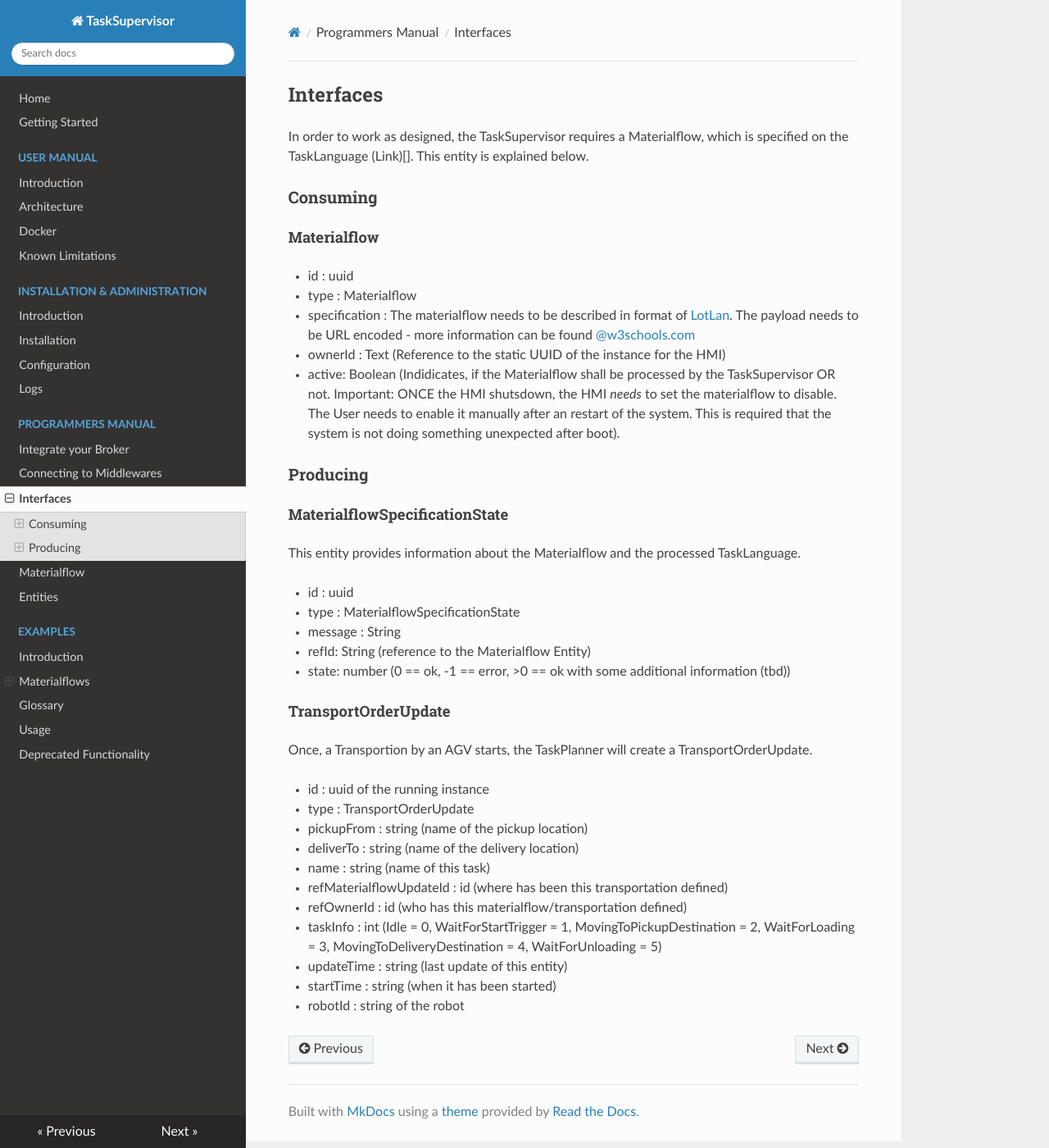
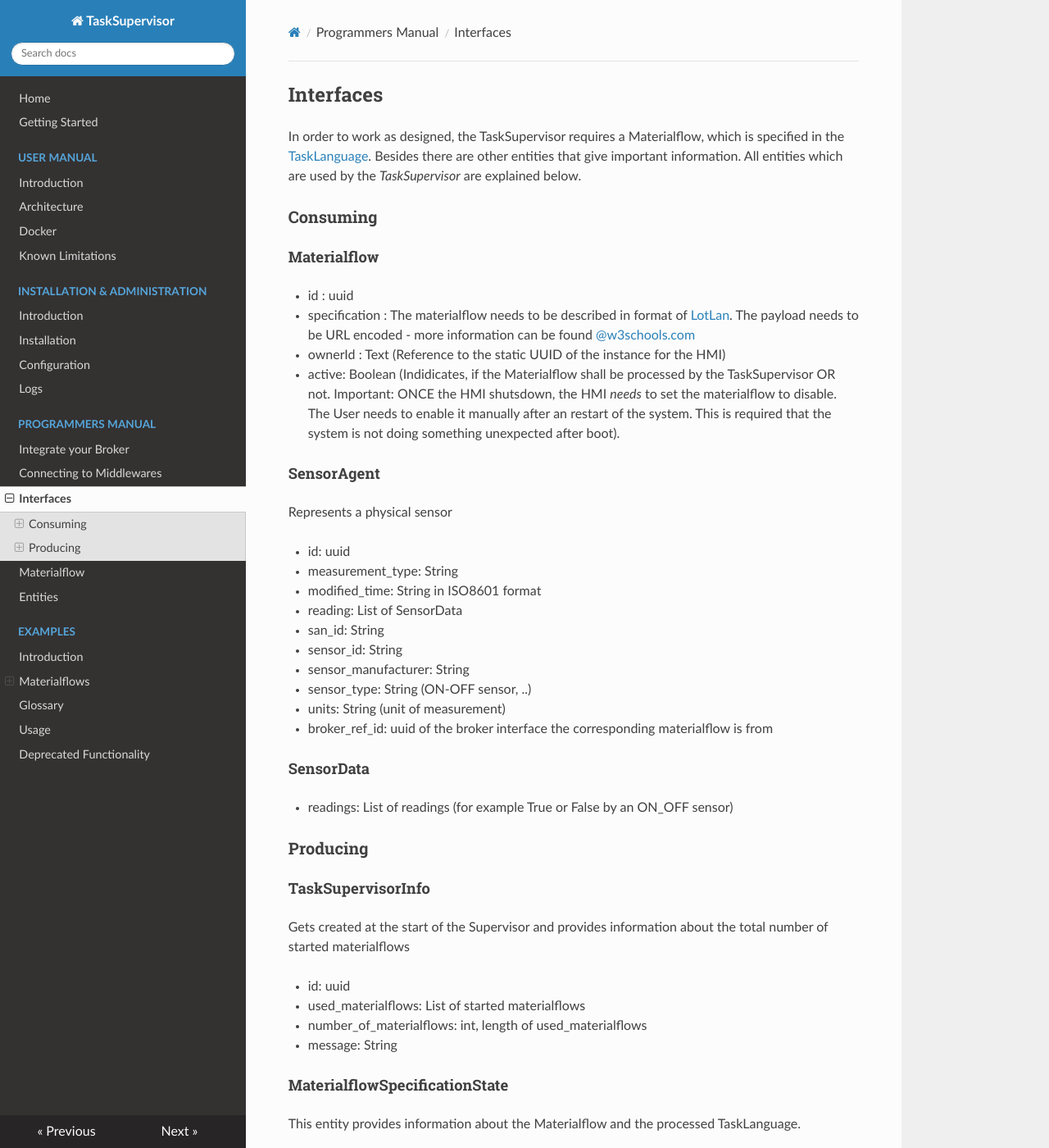
Before and after one commit to iml130/mod.sw.tp.ts, an MkDocs documentation site: the page built from docs/programmers/interfaces.md, in a window 1280 px wide and 1400 px high. Shown: the whole window at 82% size. Built offline with MkDocs 1.6.1, drawn with Linux system fonts in a browser that asks for light colours; nearby versions of some CDN libraries; a script that is not in the unit is left out; some of the changed text lies outside the part shown.

Commit message:
Add missing class descriptions & rename attributes
The following classes were missing:
- SensorAgent
- TaskSupervisorInfo
- MaterialflowUpdate
Attribute names of the classes already there were changed to the
current names.

```diff
--- a/docs/programmers/interfaces.md
+++ b/docs/programmers/interfaces.md
@@ -1,39 +1,74 @@
 # Interfaces
 
-In order to work as designed, the TaskSupervisor requires a Materialflow, which is specified on the TaskLanguage (Link)[]. This entity is explained below.
+In order to work as designed, the TaskSupervisor requires a Materialflow, which is specified in the [TaskLanguage](https://lotlan.readthedocs.io/en/latest/index.html). Besides there are other entities that give important information. All entities which are used by the *TaskSupervisor* are explained below.
 
 ## Consuming
 
 ### Materialflow
 
 * id : uuid
-* type : Materialflow
 * specification : The materialflow needs to be described in format of [LotLan](https://lotlan.readthedocs.io/). The payload needs to be URL encoded - more information can be found [@w3schools.com](https://www.w3schools.com/tags/ref_urlencode.ASP)
 * ownerId : Text (Reference to the static UUID of the instance for the HMI)
 * active: Boolean (Indidicates, if the Materialflow shall be processed by the TaskSupervisor OR not. Important: ONCE the HMI shutsdown, the HMI *needs* to set the materialflow to disable. The User needs to enable it manually after an restart of the system. This is required that the system is not doing something unexpected after boot).
 
+### SensorAgent
+Represents a physical sensor
+
+* id: uuid
+* measurement_type: String
+* modified_time: String in ISO8601 format
+* reading: List of SensorData
+* san_id: String
+* sensor_id: String
+* sensor_manufacturer: String
+* sensor_type: String (ON-OFF sensor, ..)
+* units: String (unit of measurement)
+* broker_ref_id: uuid of the broker interface the corresponding materialflow is from
+
+### SensorData
+
+* readings: List of readings (for example True or False by an ON_OFF sensor)
+
 ## Producing
+
+### TaskSupervisorInfo
+Gets created at the start of the Supervisor and provides information about the total number of started materialflows
+
+* id: uuid
+* used_materialflows: List of started materialflows
+* number_of_materialflows: int, length of used_materialflows
+* message: String
 
 ### MaterialflowSpecificationState
 This entity provides information about the Materialflow and the processed TaskLanguage.
 
 * id : uuid
-* type : MaterialflowSpecificationState
 * message : String
-* refId: String (reference to the Materialflow Entity)
+* ref_id: String (reference to the Materialflow Entity)
 * state: number (0 == ok, -1 ==  error, >0 == ok with some additional information (tbd))
+* broker_ref_id: uuid of the broker interface the corresponding materialflow is from
+
+### MaterialflowUpdate
+Gets created when a Materialflow starts to run
+
+* id: uuid
+* task_manager_name:
+* transport_order_list:
+* ref_owner_id:
+* time: String in utc format
+* broker_ref_id: uuid of the broker interface the corresponding materialflow is from
 
 ### TransportOrderUpdate
 Once, a Transportion by an AGV starts, the TaskPlanner will create a TransportOrderUpdate.
 
 * id : uuid of the running instance
-* type : TransportOrderUpdate
-* pickupFrom : string (name of the pickup location)
-* deliverTo : string (name of the delivery location)
-* name : string (name of this task)
-* refMaterialflowUpdateId : id (where has been this transportation defined)
-* refOwnerId : id (who has this materialflow/transportation defined)
-* taskInfo : int (Idle = 0, WaitForStartTrigger = 1, MovingToPickupDestination = 2, WaitForLoading = 3, MovingToDeliveryDestination = 4, WaitForUnloading = 5)
-* updateTime : string (last update of this entity)
-* startTime : string (when it has been started)
-* robotId : string of the robot
+* pickup_from : String (name of the pickup location)
+* deliver_to : String (name of the delivery location)
+* name : String (name of this task)
+* ref_materialflow_update_id : id (where has been this transportation defined)
+* ref_owner_id : id (who has this materialflow/transportation defined)
+* task_info : int (Idle = 0, WaitForStartTrigger = 1, MovingToPickupDestination = 2, WaitForLoading = 3, MovingToDeliveryDestination = 4, WaitForUnloading = 5)
+* update_time : String (last update of this entity)
+* start_time : String (when it has been started)
+* robot_id : String of the robot
+* broker_ref_id: uuid of the broker interface the corresponding materialflow is from
```
